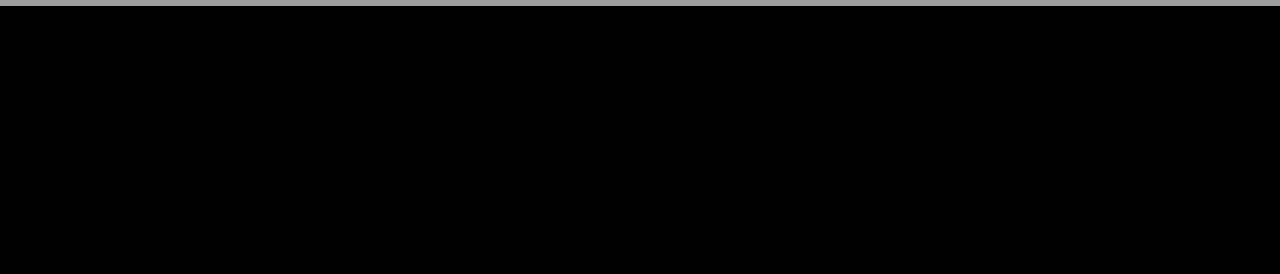
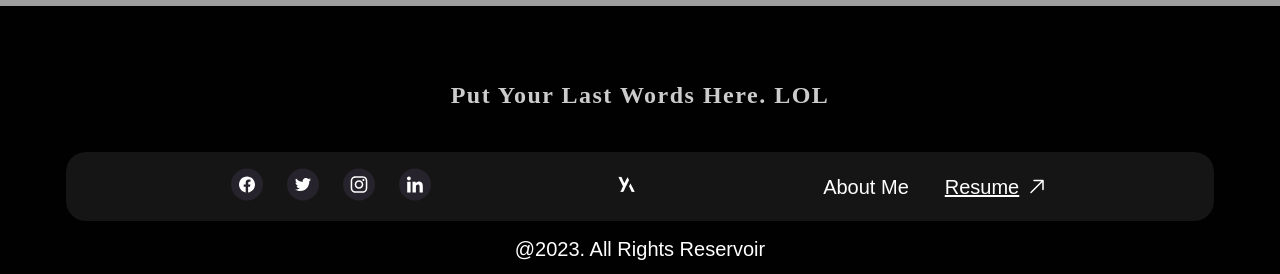
Before and after one commit to youngancient/portfolio, a React (Vite) app: page / in a window 1280 px wide. Shown: the part 6771-7045 px from the top of the page. Before the commit the page ends 6777 px from the top, so only its background shows below. Built offline with nearby package versions, Linux system fonts and the light colour scheme; grey boxes are pictures that could not be loaded; a web font is replaced by a local one.

Commit message:
done footer

```diff
--- a/src/App.tsx
+++ b/src/App.tsx
@@ -1,6 +1,7 @@
 import './App.css'
 import { About, SkillsComp } from './components/About/About'
 import { Contact } from './components/Contact/Contact'
+import { Footer } from './components/Footer/Footer'
 import Header from './components/Header/Header'
 import { Hero } from './components/Hero/Hero'
 import { Projects } from './components/Project/Projects'
@@ -15,6 +16,7 @@
       <SkillsComp />
       <Projects />
       <Contact />
+      <Footer />
     </>
   )
 }
--- /dev/null
+++ b/src/components/Footer/Footer.tsx
@@ -0,0 +1,52 @@
+import { FooterStyles } from "../../styles/Footer/Footer";
+import { NormalText } from "../../styles/Hero/style";
+import { Facebook, Instagram, Linkedin, OpenIcon, XIcon } from "../Icons/Icons";
+
+export const Footer = () => {
+  return (
+    <FooterStyles>
+      <h4>Put your last words here. LOL</h4>
+      <div className="cont">
+        <div className="footer-bar">
+          <div className="f-links">
+            <a href="#">
+              <Facebook />
+            </a>
+            <a href="#">
+              <XIcon />
+            </a>
+            <a href="#">
+              <Instagram />
+            </a>
+            <a href="#">
+              <Linkedin />
+            </a>
+          </div>
+          <div className="logo">
+            <div className="desktop-logo">
+              <img src="/assets/mobile-logo.png" alt="logo" className="" />
+            </div>
+          </div>
+          <div className="x">
+            <div className="other-links">
+              <a href="#">
+                <NormalText>About Me</NormalText>
+              </a>
+              <a href="#" className="resume">
+                <NormalText>Resume</NormalText>
+                <OpenIcon />
+              </a>
+            </div>
+
+            <div className="mobile-logo">
+              <img src="/assets/mobile-logo.png" alt="logo" className="" />
+            </div>
+          </div>
+        </div>
+      </div>
+      <div className="copyryt">
+        <NormalText>@2023. All Rights Reservoir</NormalText>
+      </div>
+    </FooterStyles>
+  );
+};
--- /dev/null
+++ b/src/styles/Footer/Footer.tsx
@@ -0,0 +1,87 @@
+import styled from "styled-components";
+
+export const FooterStyles = styled.footer`
+  h4 {
+    color: rgba(255, 255, 255, 0.8);
+    text-align: center;
+    font-feature-settings: "clig" off, "liga" off;
+    font-family: var(--head-font);
+    font-size: 1.5rem;
+    font-style: normal;
+    font-weight: 600;
+    line-height: 3.125rem; /* 208.333% */
+    letter-spacing: 0.09375rem;
+    text-transform: capitalize;
+  }
+  .copyryt {
+    p {
+      text-align: left;
+    }
+  }
+  .f-links {
+    display: flex;
+    gap: 1.5rem;
+  }
+  .other-links {
+    display: flex;
+    gap: 2.25rem;
+    align-items: center;
+  }
+  .resume p {
+    text-decoration: underline;
+  }
+  .resume {
+    display: flex;
+    align-items: center;
+    gap: 0.375rem;
+  }
+  @media (max-width: 600px) {
+    h4 {
+      font-size: 1rem;
+    }
+    .f-links {
+      gap: 1rem;
+      padding-left: 1.5rem;
+      background: #151515;
+      padding-top: 0.5rem;
+    }
+    .desktop-logo {
+      display: none;
+    }
+    .footer-bar {
+      display: flex;
+      flex-direction: column-reverse;
+    }
+    .x {
+      display: flex;
+      flex-direction: row-reverse;
+      justify-content: space-between;
+      padding: 0rem 1.5rem 0rem 0.5rem;
+    }
+    .copyryt {
+      padding: 2rem 0rem 2rem 2rem;
+    }
+  }
+  @media (min-width: 600px) {
+    .mobile-logo {
+      display: none;
+    }
+    .footer-bar {
+      display: flex;
+      align-items: center;
+      justify-content: space-evenly;
+      border-radius: 1.25rem;
+        background: #151515;
+    }
+    .cont {
+      margin-top: 2rem;
+      padding: 0rem 4.125rem 0rem 4.125rem;
+    }
+    .copyryt p {
+      text-align: center;
+    }
+  }
+  @media (min-width: 998px) {
+    margin-top: 4rem;
+  }
+`;
```
